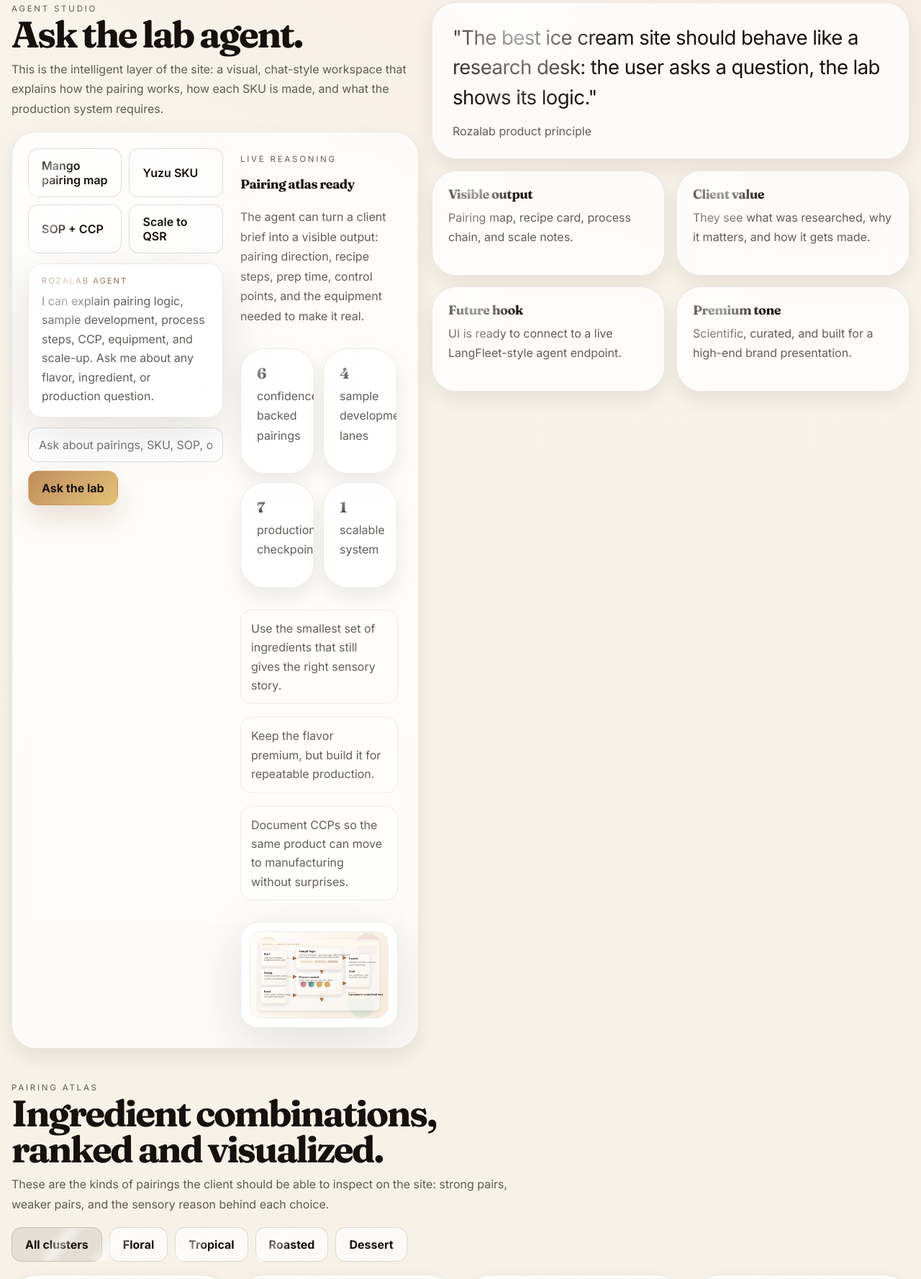
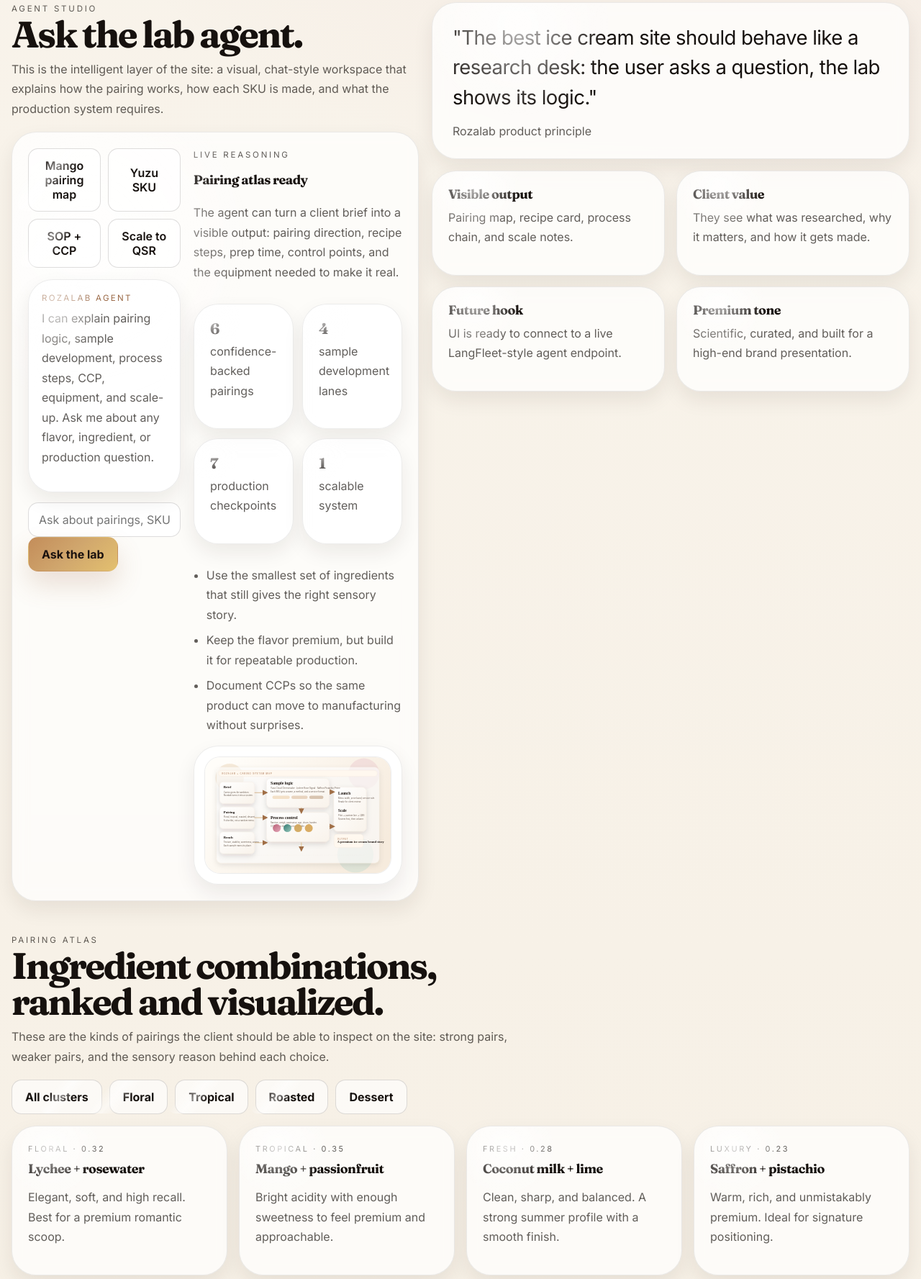
Before and after one commit to Roshanmahamoodnk/roza-lab-, a plain HTML site: page index.html in a window 1280 px wide. Shown: the part 2041-3818 px from the top of the page at 72% size. Drawn offline with Linux system fonts and the light colour scheme.

Commit message:
Simplify Rozalab site overrides

```diff
--- a/site.css
+++ b/site.css
@@ -1,225 +1 @@
-:root {
-  --site-accent: #8c6237;
-  --site-accent-2: #c96f83;
-  --site-accent-3: #2f7c74;
-}
-
-.hero { gap: 30px; }
-
-.hero-copy h1 {
-  max-width: 11ch;
-}
-
-.agent-shell {
-  display: grid;
-  grid-template-columns: 1.08fr 0.92fr;
-  gap: 18px;
-  align-items: start;
-}
-
-.agent-form {
-  display: flex;
-  gap: 12px;
-  flex-wrap: wrap;
-  margin-top: 14px;
-}
-
-.agent-form .input {
-  flex: 1 1 280px;
-}
-
-.prompt-grid {
-  display: grid;
-  grid-template-columns: repeat(2, minmax(0, 1fr));
-  gap: 10px;
-  margin-bottom: 14px;
-}
-
-.prompt-grid .button {
-  justify-content: flex-start;
-  text-align: left;
-}
-
-.agent-log {
-  display: grid;
-  gap: 12px;
-  margin-bottom: 14px;
-}
-
-.chat-bubble {
-  position: relative;
-  padding: 16px 18px;
-  border-radius: 20px;
-  background: rgba(255, 255, 255, 0.78);
-  border: 1px solid var(--line);
-  box-shadow: var(--shadow);
-}
-
-.chat-bubble.assistant {
-  background: rgba(255, 255, 255, 0.9);
-}
-
-.chat-bubble.user {
-  margin-left: auto;
-  background: rgba(155, 108, 61, 0.09);
-}
-
-.chat-bubble p {
-  margin-bottom: 0;
-  line-height: 1.65;
-}
-
-.chat-label {
-  display: block;
-  margin-bottom: 8px;
-  text-transform: uppercase;
-  letter-spacing: 0.18em;
-  font-size: 0.7rem;
-  color: var(--accent);
-}
-
-.agent-output {
-  padding: 6px;
-}
-
-.agent-output .grid.two {
-  gap: 12px;
-}
-
-.detail-list {
-  list-style: none;
-  padding: 0;
-  margin: 16px 0 0;
-  display: grid;
-  gap: 10px;
-}
-
-.detail-list li {
-  padding: 12px 14px;
-  border: 1px solid var(--line);
-  border-radius: 16px;
-  background: rgba(255, 255, 255, 0.58);
-  color: var(--muted);
-  line-height: 1.65;
-}
-
-.image-frame {
-  margin-top: 16px;
-  padding: 12px;
-  border-radius: 24px;
-  border: 1px solid var(--line);
-  background: rgba(255, 255, 255, 0.7);
-  box-shadow: var(--shadow);
-}
-
-.image-frame img {
-  width: 100%;
-  display: block;
-  border-radius: 18px;
-}
-
-.atlas-toolbar {
-  display: flex;
-  flex-wrap: wrap;
-  gap: 10px;
-  margin: 16px 0 18px;
-}
-
-.atlas-toolbar .button.secondary.active {
-  background: rgba(17, 17, 17, 0.08);
-  border-color: var(--line-strong);
-}
-
-.atlas-card {
-  min-height: 190px;
-}
-
-.atlas-card.is-hidden {
-  display: none;
-}
-
-.atlas-card .tag {
-  color: var(--site-accent);
-}
-
-.roadmap-grid {
-  align-items: stretch;
-}
-
-.roadmap-item {
-  min-height: 170px;
-}
-
-.roadmap-item h3 {
-  margin-bottom: 10px;
-}
-
-.roadmap-item p {
-  margin-bottom: 0;
-}
-
-.media-card {
-  padding: 0;
-  overflow: hidden;
-}
-
-.media-card img {
-  width: 100%;
-  display: block;
-}
-
-.machine-grid {
-  gap: 16px;
-}
-
-.machine-grid .card,
-.machine-grid .panel,
-.machine-grid .kpi-panel {
-  min-height: 100%;
-}
-
-.client-note {
-  display: grid;
-  gap: 10px;
-}
-
-.client-note strong {
-  font-size: 1rem;
-}
-
-.client-note p {
-  margin-bottom: 0;
-}
-
-.footer .muted {
-  max-width: 56ch;
-}
-
-@media (max-width: 960px) {
-  .agent-shell {
-    grid-template-columns: 1fr;
-  }
-
-  .prompt-grid {
-    grid-template-columns: 1fr;
-  }
-}
-
-@media (max-width: 760px) {
-  .agent-form {
-    flex-direction: column;
-  }
-
-  .agent-form .input {
-    flex-basis: 100%;
-  }
-
-  .atlas-toolbar {
-    gap: 8px;
-  }
-
-  .atlas-toolbar .button,
-  .prompt-grid .button {
-    width: 100%;
-  }
-}
+/* Rozalab page-specific polish lives in style.css. */
```
